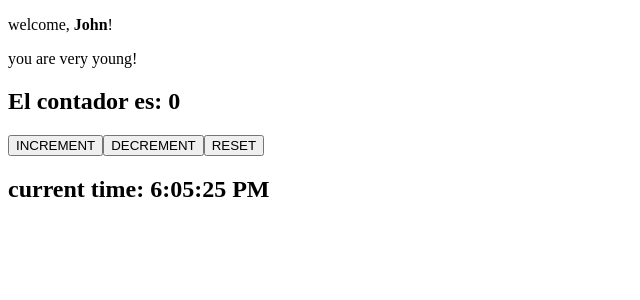
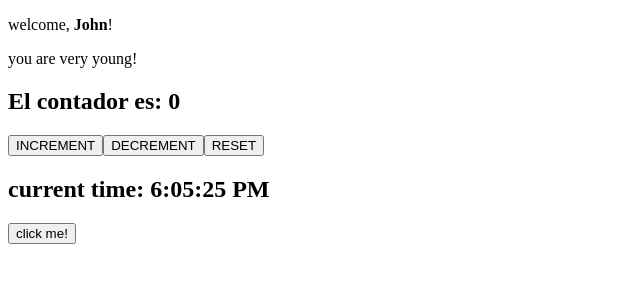
Before and after one commit to MarcosMarcoski/Ejercicios-React, a React (Vite) app in the folder vite-project/ejercicios/: page / in a window 1280 px wide. Shown: the top 300 px of the page, without its empty margins (0-640 px from the left). Built offline with nearby package versions, Linux system fonts and the light colour scheme.

Commit message:
ejercicio 36

```diff
--- a/vite-project/ejercicios/src/App.jsx
+++ b/vite-project/ejercicios/src/App.jsx
@@ -1,6 +1,7 @@
 import { AlertClock } from "./componentes/AlertClock";
 import { Clock } from "./componentes/Clock";
 import { Counter } from "./componentes/Counter";
+import { MouseClicker } from "./componentes/MouseClicker";
 import { Welcome } from "./componentes/Welcome";
 
 export function App() {
@@ -10,6 +11,8 @@ export function App() {
       <Counter/>
       <Clock/>
 
+      <MouseClicker/>
+
 
     </div>
   );
--- /dev/null
+++ b/vite-project/ejercicios/src/componentes/MouseClicker.jsx
@@ -0,0 +1,10 @@
+export function MouseClicker(){
+function handleButton (event){
+    console.log(event.currentTarget.name)
+}
+
+    return (
+        <button name="one" onClick={handleButton}>click me!</button>
+
+    )
+}
```
